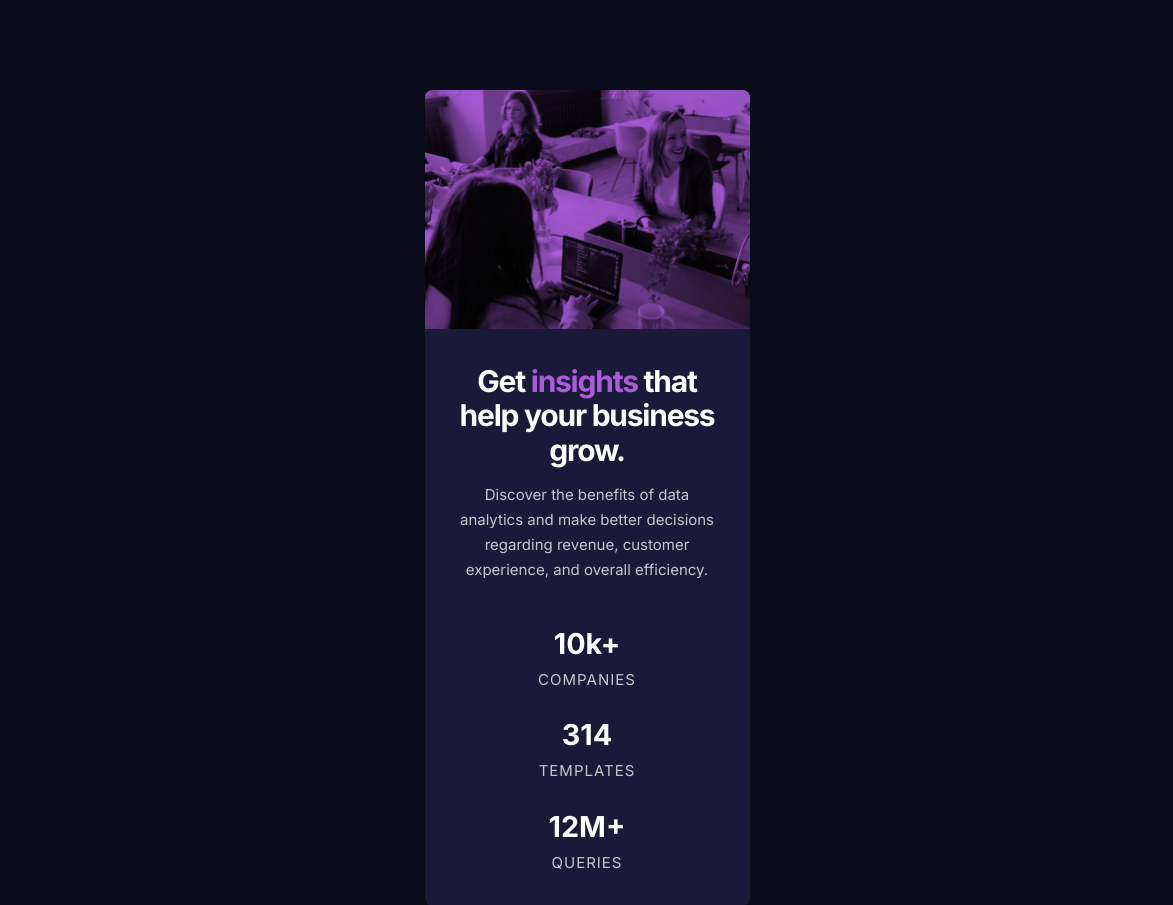
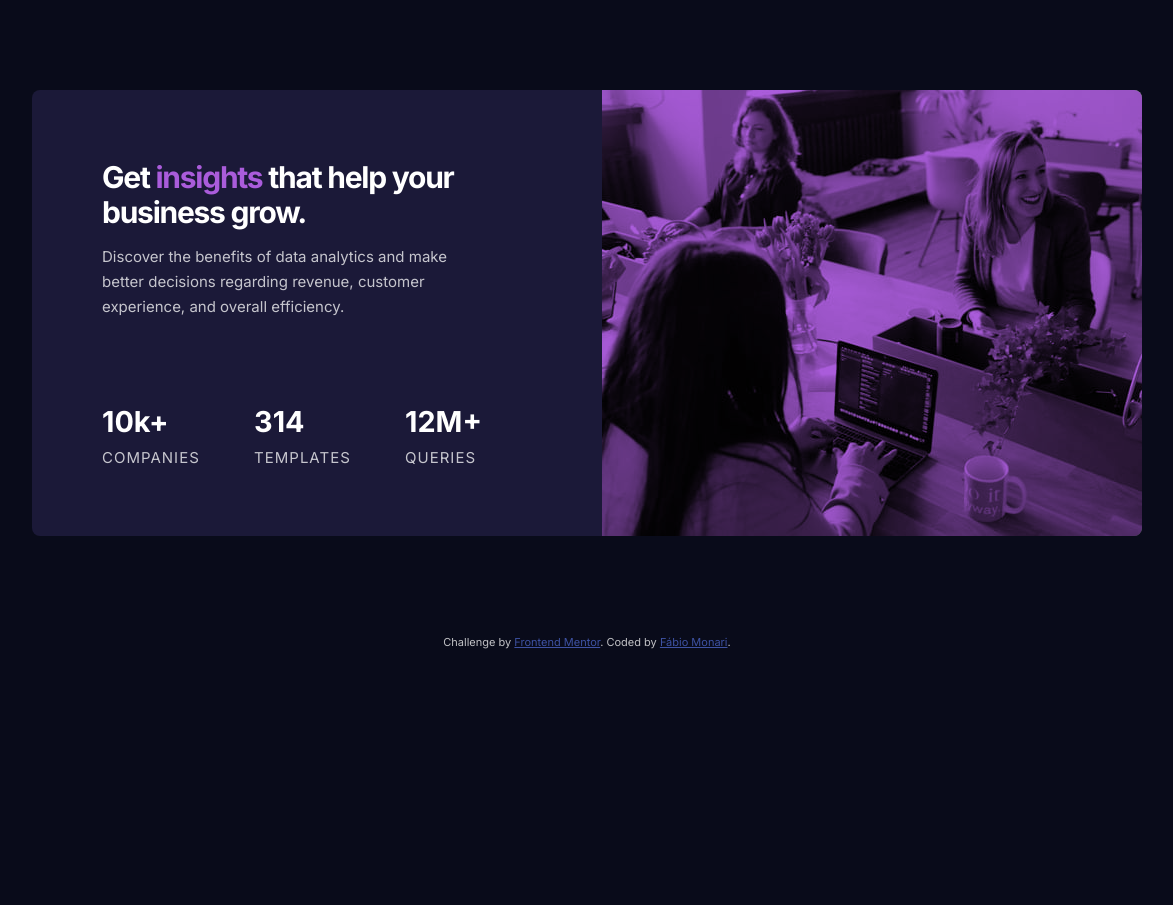
Before and after one commit to fabiomonari/fe-challenge-stats-card, a plain HTML site: page index.html in a window 1536 px wide. Shown: the top 905 px of the page, without its empty margins (181-1354 px from the left). After the commit the page ends 800 px from the top, so only its background shows below. Drawn offline with Linux system fonts and the light colour scheme.

Commit message:
Adding @media query style: desktop

```diff
--- a/styles/style.css
+++ b/styles/style.css
@@ -1,6 +1,10 @@
 :root {
   --card-mobile-width: 325px; /* 👈 Modify only this value to update the card size and image aspect ratio */
   --color-accent: hsl(277, 64%, 61%);
+}
+
+* {
+  box-sizing: border-box;
 }
 
 body {
@@ -17,6 +21,8 @@ body {
 
 .Card {
   width: var(--card-mobile-width);
+  display: flex;
+  flex-direction: column;
   background-color: hsl(244, 38%, 16%);
   border-radius: 8px;
   overflow: hidden;
@@ -45,6 +51,8 @@ body {
 
 .Card-body {
   padding: 35px;
+  display: flex;
+  flex-direction: column;
 }
 .Card-body h1 {
   margin: 0;
@@ -84,3 +92,32 @@ body {
 .Attribution a {
   color: hsl(228, 45%, 44%);
 }
+
+/* Desktop */
+@media screen and (min-width: 1440px) {
+  .Card {
+    flex-direction: row;
+    width: 1110px;
+    height: 446px;
+    text-align: left;
+  }
+
+  .Card-body {
+    order: 1;
+    width: 570px;
+    padding: 70px 120px 70px 70px;
+  }
+  .Card-data {
+    display: flex;
+    flex-direction: row;
+    justify-content: space-between;
+    margin-top: auto;
+  }
+
+  .Card-headerImg {
+    order: 2;
+    width: 540px;
+    height: 100%;
+    background-image: url('/images/image-header-desktop.jpg');
+  }
+}
```
